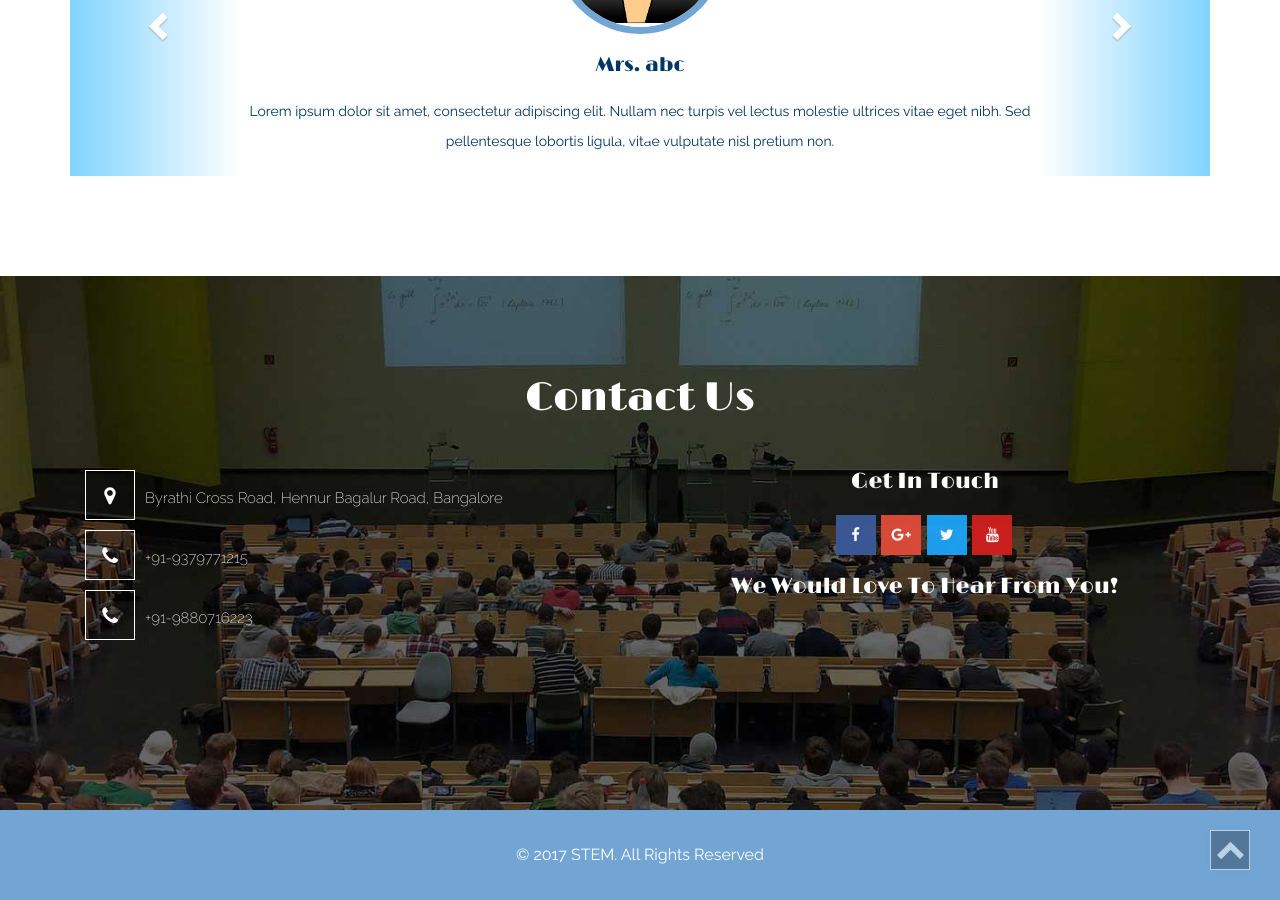
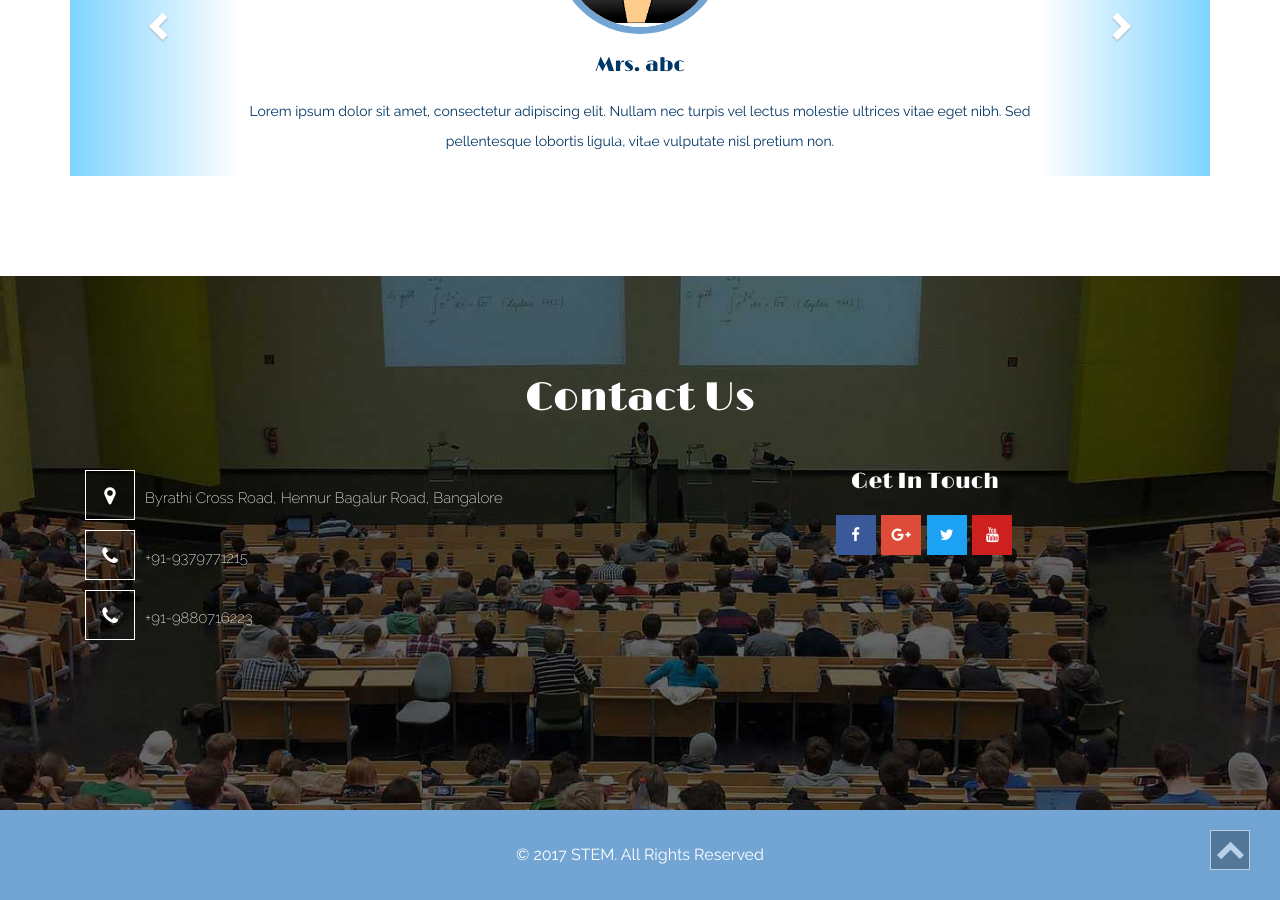
Before and after one commit to dhanyacm/stem, a Jekyll site: the page built from index.html, in a window 1280 px wide and 900 px high, scrolled down 3863 px. Built offline with Jekyll 4.4.1, drawn with Linux system fonts in a browser that asks for light colours; a script that is not in the unit is left out; some of the changed lines change nothing that is shown.

Commit message:
extra js removed

```diff
--- a/_includes/footer.html
+++ b/_includes/footer.html
@@ -8,7 +8,7 @@
 				<li class="slideanim"><i class="fa fa-map-marker" aria-hidden="true"></i><p class="extra">Byrathi Cross Road, Hennur Bagalur Road, Bangalore</p></li>
 				<li class="slideanim"><i class="fa fa-phone" aria-hidden="true"></i><p>+91-9379771215</p></li>
 				<li class="slideanim"><i class="fa fa-phone" aria-hidden="true"></i><p>+91-9880716223</p></li>
-				<li class="slideanim"><i class="fa fa-envelope-o" aria-hidden="true"></i><p><a href="mailto:name@example.com">name@example.com</a></p></li>
+				<li class="slideanim"><i class="fa fa-envelope-o" aria-hidden="true"></i><p><a href="mailto:name@example.com">info@stemacademy.in</a></p></li>
 			</ul>
 		</div>
 		<div class="col-lg-6 col-md-6 col-sm-6 contact-agile2 slideanim">
@@ -19,13 +19,13 @@
 				<li class="slideanim"><a href="#"><i class="fa fa-twitter" aria-hidden="true"></i></a></li>
 				<li class="slideanim"><a href="#"><i class="fa fa-youtube" aria-hidden="true"></i></a></li>
 			</ul>
-			<h4>We Would Love To Hear From You!</h4>
+			<!-- <h4>We Would Love To Hear From You!</h4>
 			<div class="subscribe" style="padding-top:10px;">
 				<div class="form-group1 slideanim">
 					<a href="contact.html"><button class="btn btn-outline btn-lg"><i class="fa fa-comments-o" aria-hidden="true"></i>  Contact  >></button> </a>
 				</div>
 				<div class="clearfix"></div>
-			</div>
+			</div> -->
 		</div>
 		<div class="clearfix"></div>
 	</div>
@@ -88,85 +88,5 @@
 <script src="{{site.baseurl}}/js/jquery.pogo-slider.min.js"></script>
 <script src="{{site.baseurl}}/js/main.js"></script>
 <!-- /js for banner -->
-
-<!-- accordion.js for programmes -->
- {% if page.programmes or page.about %}
-  <script type="text/javascript" src="{{site.baseurl}}/js/accordion.js"></script>
-  {% endif %}
-<!-- /accordion.js -->
-
-<!-- accordion.js for associates -->
- {% if page.about %}
-
-<script src="js/jssor.slider-26.7.0.min.js" type="text/javascript"></script>
-    <script type="text/javascript">
-        jssor_1_slider_init = function() {
-
-            var jssor_1_options = {
-              $AutoPlay: 1,
-              $Idle: 0,
-              $SlideDuration: 5000,
-              $SlideEasing: $Jease$.$Linear,
-              $PauseOnHover: 4,
-              $SlideWidth: 140,
-              $Cols: 7,
-              $Align: 0
-            };
-
-            var jssor_1_slider = new $JssorSlider$("jssor_1", jssor_1_options);
-
-            /*#region responsive code begin*/
-
-            var MAX_WIDTH = 980;
-
-            function ScaleSlider() {
-                var containerElement = jssor_1_slider.$Elmt.parentNode;
-                var containerWidth = containerElement.clientWidth;
-
-                if (containerWidth) {
-
-                    var expectedWidth = Math.min(MAX_WIDTH || containerWidth, containerWidth);
-
-                    jssor_1_slider.$ScaleWidth(expectedWidth);
-                }
-                else {
-                    window.setTimeout(ScaleSlider, 30);
-                }
-            }
-
-            ScaleSlider();
-
-            $Jssor$.$AddEvent(window, "load", ScaleSlider);
-            $Jssor$.$AddEvent(window, "resize", ScaleSlider);
-            $Jssor$.$AddEvent(window, "orientationchange", ScaleSlider);
-            /*#endregion responsive code end*/
-        };
-    </script>
-    <style>
-  <!--       /* jssor slider loading skin spin css */ -->
-        .jssorl-009-spin img {
-            animation-name: jssorl-009-spin;
-            animation-duration: 1.6s;
-            animation-iteration-count: infinite;
-            animation-timing-function: linear;
-        }
-
-        @keyframes jssorl-009-spin {
-            from {
-                transform: rotate(0deg);
-            }
-
-            to {
-                transform: rotate(360deg);
-            }
-        }
-
-    </style>
-	<script type="text/javascript">jssor_1_slider_init();</script>
-    <!-- #endregion Jssor Slider End -->
-
-  {% endif %}
-<!-- / js for associates -->
-
 <!-- /js files -->
 </html>
```
